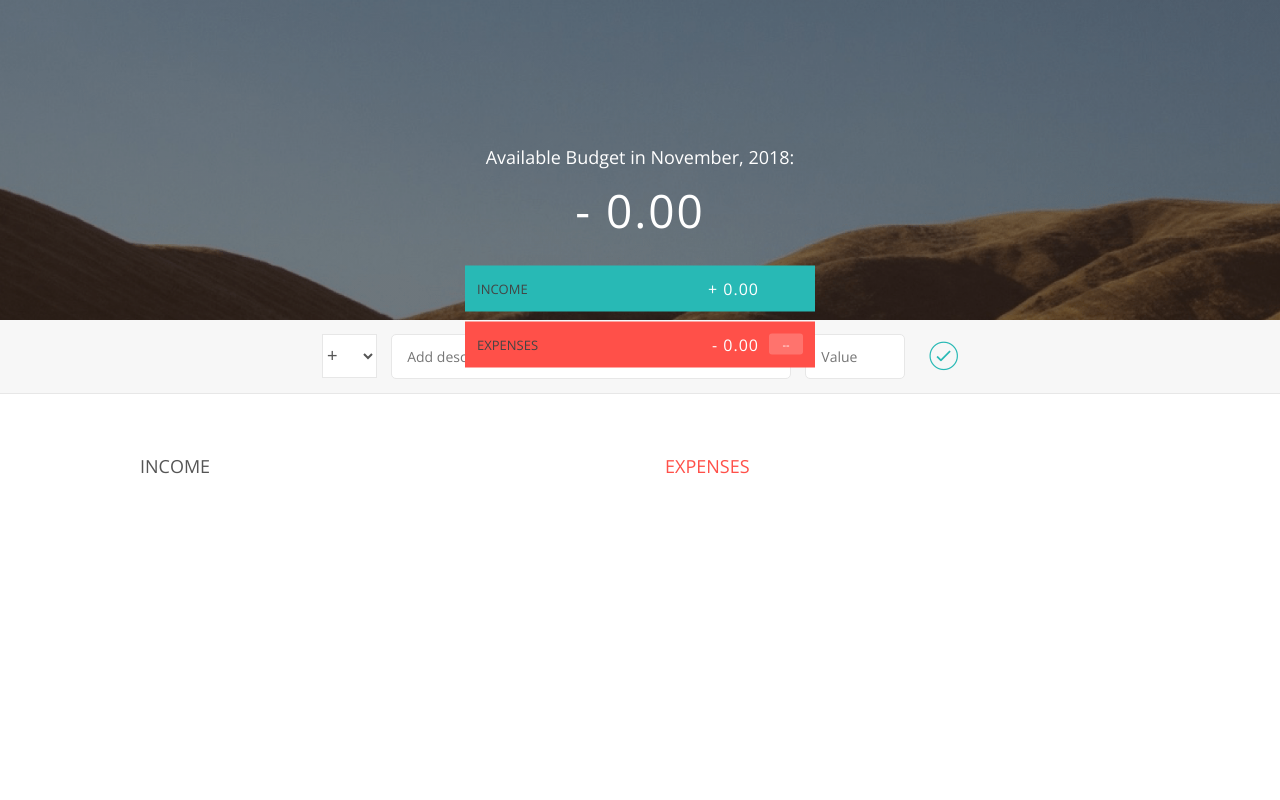
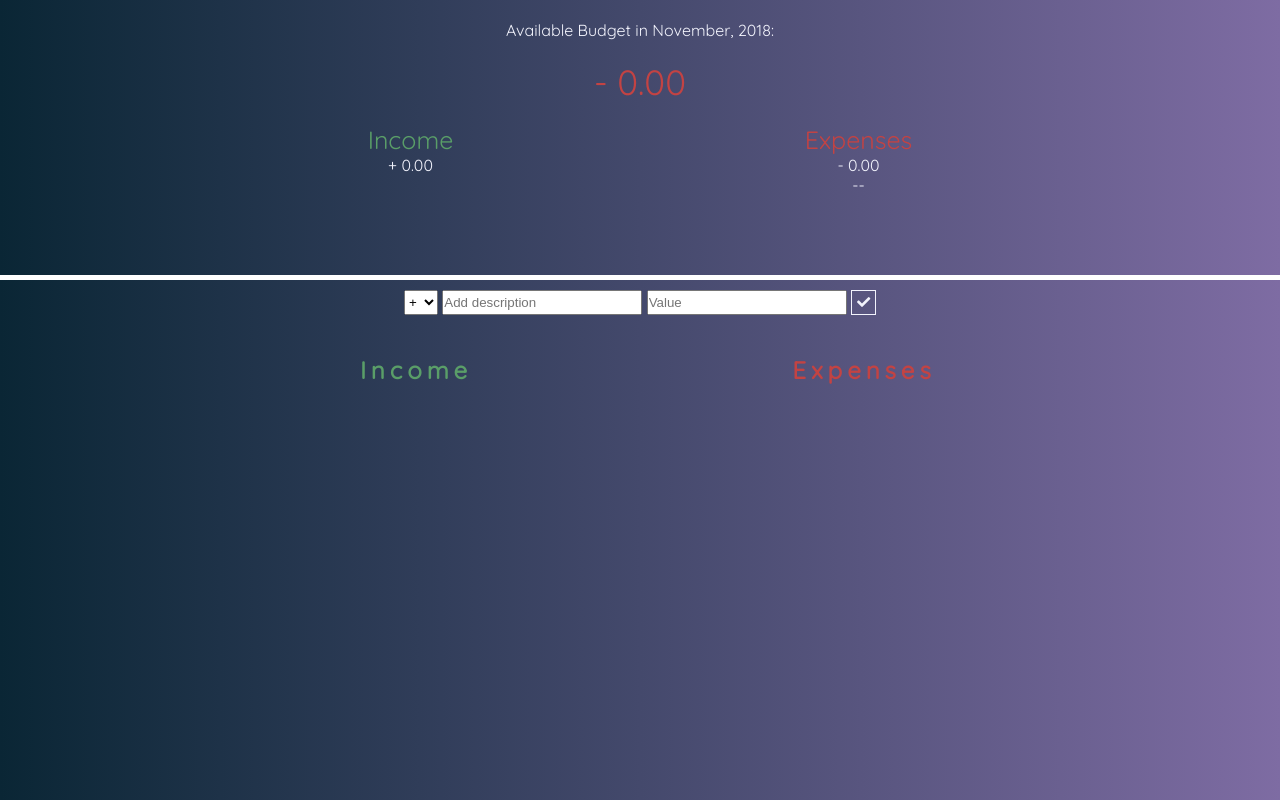
Before and after one commit to nicolaskimm/budgety-, a website: page index.html in a window 1280 px wide. Drawn offline with nearby package versions, Linux system fonts and the light colour scheme.

Commit message:
add new styles

```diff
--- a/app.js
+++ b/app.js
@@ -67,17 +67,24 @@ var budgetController = (function(){
         },
 
         deleteItem: function(id, type) {
-            var ids, index;
+            var ids, index, newType;
 
-            ids = data.allItems[type].map(function(current){
+            newType= '';
+            if (type = 'expenses') {
+                newType = 'exp'
+            } else {
+                newType = 'inc'
+            };
+
+
+            ids = data.allItems[newType].map(function(current){
                 return current.id;
             })
 
-            console.log(ids.indexOf(id));
             index = ids.indexOf(id);
 
             if (index !== -1) {
-                data.allItems[type].splice(index, 1);
+                data.allItems[newType].splice(index, 1);
             }
         },
 
@@ -94,7 +101,6 @@ var budgetController = (function(){
                 data.percentage = Math.round((data.totals.exp / data.totals.inc) * 100);
             } else {
                 data.percentage = -1;
-                console.log('nie ma procentu');
             }
         },
 
@@ -141,7 +147,7 @@ var UIController = (function() {
         budgetIncome: '.budget__income--value',
         budgetExpense: '.budget__expenses--value',
         percentageExpense: '.budget__expenses--percentage',
-        container: '.container',
+        container: '.inputs_container',
         percentageItem: '.item__percentage',
         dateField: '.budget__title--month',
     };
@@ -190,10 +196,10 @@ var UIController = (function() {
             // create html string with placeholder
             if (type === 'inc') {
                 element = DOMStrings.incomeList;
-                html = '<div class="item clearfix" id="inc-%id%"><div class="item__description">%description%</div><div class="right clearfix"><div class="item__value">%value%</div><div class="item__delete"><button class="item__delete--btn"><i class="ion-ios-close-outline"></i></button></div></div></div>'
+                html = '<div class="item" id="inc-%id%"><div class="item__description">%description%</div><div class="right"><div class="item__value">%value%</div><div class="item__delete"><button class="item__delete--btn">x</button></div></div></div>'
             } else if (type === 'exp') {
                 element = DOMStrings.expenseList;
-                html = '<div class="item clearfix" id="exp-%id%"><div class="item__description">%description%</div><div class="right clearfix"><div class="item__value">%value%</div><div class="item__percentage">21%</div><div class="item__delete"><button class="item__delete--btn"><i class="ion-ios-close-outline"></i></button></div></div></div>'
+                html = '<div class="item" id="exp-%id%"><div class="item__description">%description%</div><div class="right"><div class="item__value">%value%</div><div class="item__percentage">21%</div><div class="item__delete"><button class="item__delete--btn">x</button></div></div></div>'
             }
 
             // replace placeholder with the actual data
@@ -224,7 +230,7 @@ var UIController = (function() {
         },
 
         displayBudget: function(obj) {
-            var type;
+            var type, budgetNumber;
 
             obj.budget > 0 ? type = 'inc' : type = 'exp';
 
@@ -260,7 +266,6 @@ var UIController = (function() {
 
             months = ['January', 'February', 'March', 'April', 'May', 'June', 'July', 'August', 'September', 'October', 'November', 'December']
 
-            console.log(months[month] + ', ' + year);
             document.querySelector(DOMStrings.dateField).textContent = months[month] + ', ' + year;
         },
 
@@ -349,7 +354,7 @@ var controller = (function(budgetController, UIController){
         // find id of the clicked el
         var itemID, splitID, type, ID;
 
-        itemID = event.target.parentNode.parentNode.parentNode.parentNode.id;
+        itemID = event.target.parentNode.parentNode.parentNode.id;
 
         // delete it from budgetController
         if(itemID) {
--- a/index.html
+++ b/index.html
@@ -2,30 +2,26 @@
 <html lang="en">
     <head>
         <meta charset="UTF-8">
-        <link href="https://fonts.googleapis.com/css?family=Open+Sans:100,300,400,600" rel="stylesheet" type="text/css">
-        <link href="http://code.ionicframework.com/ionicons/2.0.1/css/ionicons.min.css" rel="stylesheet" type="text/css">
-        <link type="text/css" rel="stylesheet" href="style.css">
+        <link rel="stylesheet" href="https://use.fontawesome.com/releases/v5.5.0/css/all.css" integrity="sha384-B4dIYHKNBt8Bc12p+WXckhzcICo0wtJAoU8YZTY5qE0Id1GSseTk6S+L3BlXeVIU" crossorigin="anonymous">
+        <link type="text/css" rel="stylesheet" href="styles/style.css">
         <title>Budgety</title>
     </head>
     <body>
-
       <div class="top">
         <div class="budget">
           <div class="budget__title">
             Available Budget in <span class="budget__title--month">%Month%</span>:
           </div>
-
-                <div class="budget__value">+ 2,345.64</div>
-
-                <div class="budget__income clearfix">
+          <div class="budget__value value--negative value--positive">+ 2,345.64</div>
+          <div class="budget_box">
+            <div class="budget__income">
               <div class="budget__income--text">Income</div>
               <div class="right">
                   <div class="budget__income--value">+ 4,300.00</div>
                   <div class="budget__income--percentage">&nbsp;</div>
               </div>
             </div>
-
-                <div class="budget__expenses clearfix">
+            <div class="budget__expenses">
               <div class="budget__expenses--text">Expenses</div>
               <div class="right clearfix">
                 <div class="budget__expenses--value">- 1,954.36</div>
@@ -34,9 +30,7 @@
             </div>
           </div>
         </div>
-
-
-
+      </div>
       <div class="bottom">
         <div class="add">
           <div class="add__container">
@@ -46,79 +40,24 @@
             </select>
             <input type="text" class="add__description" placeholder="Add description">
             <input type="number" class="add__value" placeholder="Value">
-                    <button class="add__btn"><i class="ion-ios-checkmark-outline"></i></button>
+            <button class="add__btn"><i class="fas fa-check"></i></button>
           </div>
         </div>
-
-            <div class="container clearfix">
+        <div class="inputs_container">
           <div class="income">
             <h2 class="income__title">Income</h2>
-
             <div class="income__list">
-
-                        <!--
-                        <div class="item clearfix" id="income-0">
-                            <div class="item__description">Salary</div>
-                            <div class="right clearfix">
-                                <div class="item__value">+ 2,100.00</div>
-                                <div class="item__delete">
-                                    <button class="item__delete--btn"><i class="ion-ios-close-outline"></i></button>
-                                </div>
-                            </div>
-                        </div>
-
-                        <div class="item clearfix" id="income-1">
-                            <div class="item__description">Sold car</div>
-                            <div class="right clearfix">
-                                <div class="item__value">+ 1,500.00</div>
-                                <div class="item__delete">
-                                    <button class="item__delete--btn"><i class="ion-ios-close-outline"></i></button>
-                                </div>
-                            </div>
-                        </div>
-                        -->
 
             </div>
           </div>
-
-
-
           <div class="expenses">
             <h2 class="expenses__title">Expenses</h2>
-
             <div class="expenses__list">
-
-                        <!--
-                        <div class="item clearfix" id="expense-0">
-                            <div class="item__description">Apartment rent</div>
-                            <div class="right clearfix">
-                                <div class="item__value">- 900.00</div>
-                                <div class="item__percentage">21%</div>
-                                <div class="item__delete">
-                                    <button class="item__delete--btn"><i class="ion-ios-close-outline"></i></button>
-                                </div>
-                            </div>
-                        </div>
-
-                        <div class="item clearfix" id="expense-1">
-                            <div class="item__description">Grocery shopping</div>
-                            <div class="right clearfix">
-                                <div class="item__value">- 435.28</div>
-                                <div class="item__percentage">10%</div>
-                                <div class="item__delete">
-                                    <button class="item__delete--btn"><i class="ion-ios-close-outline"></i></button>
-                                </div>
-                            </div>
-                        </div>
-                        -->
 
             </div>
           </div>
         </div>
-
-
       </div>
-
       <script src="app.js"></script>
     </body>
 </html>
--- a/style.css
+++ /dev/null
@@ -1,277 +0,0 @@
-/**********************************************
-*** GENERAL
-**********************************************/
-
-* {
-    margin: 0;
-    padding: 0;
-    box-sizing: border-box;
-}
-
-.clearfix::after {
-    content: "";
-    display: table;
-    clear: both;
-}
-
-body {
-    color: #555;
-    font-family: Open Sans;
-    font-size: 16px;
-    position: relative;
-    height: 100vh;
-    font-weight: 400;
-}
-
-.right { float: right; }
-.red { color: #FF5049 !important; }
-.red-focus:focus { border: 1px solid #FF5049 !important; }
-
-/**********************************************
-*** TOP PART
-**********************************************/
-
-.top {
-    height: 40vh;
-    background-image: linear-gradient(rgba(0, 0, 0, 0.35), rgba(0, 0, 0, 0.35)), url(back.png);
-    background-size: cover;
-    background-position: center;
-    position: relative;
-}
-
-.budget {
-    position: absolute;
-    width: 350px;
-    top: 80%;
-    left: 50%;
-    transform: translate(-50%, -50%);
-    color: #fff;
-}
-
-.budget__title {
-    font-size: 18px;
-    text-align: center;
-    margin-bottom: 10px;
-    font-weight: 300;
-}
-
-.budget__value {
-    font-weight: 300;
-    font-size: 46px;
-    text-align: center;
-    margin-bottom: 25px;
-    letter-spacing: 2px;
-}
-
-.budget__income,
-.budget__expenses {
-    padding: 12px;
-    text-transform: uppercase;
-}
-
-.budget__income {
-    margin-bottom: 10px;
-    background-color: #28B9B5;
-}
-
-.budget__expenses {
-    background-color: #FF5049;
-}
-
-.budget__income--text,
-.budget__expenses--text {
-    float: left;
-    font-size: 13px;
-    color: #444;
-    margin-top: 2px;
-}
-
-.budget__income--value,
-.budget__expenses--value {
-    letter-spacing: 1px;
-    float: left;
-}
-
-.budget__income--percentage,
-.budget__expenses--percentage {
-    float: left;
-    width: 34px;
-    font-size: 11px;
-    padding: 3px 0;
-    margin-left: 10px;
-}
-
-.budget__expenses--percentage {
-    background-color: rgba(255, 255, 255, 0.2);
-    text-align: center;
-    border-radius: 3px;
-}
-
-
-/**********************************************
-*** BOTTOM PART
-**********************************************/
-
-/***** FORM *****/
-.add {
-    padding: 14px;
-    border-bottom: 1px solid #e7e7e7;
-    background-color: #f7f7f7;
-}
-
-.add__container {
-    margin: 0 auto;
-    text-align: center;
-}
-
-.add__type {
-    width: 55px;
-    border: 1px solid #e7e7e7;
-    height: 44px;
-    font-size: 18px;
-    color: inherit;
-    background-color: #fff;
-    margin-right: 10px;
-    font-weight: 300;
-    transition: border 0.3s;
-}
-
-.add__description,
-.add__value {
-    border: 1px solid #e7e7e7;
-    background-color: #fff;
-    color: inherit;
-    font-family: inherit;
-    font-size: 14px;
-    padding: 12px 15px;
-    margin-right: 10px;
-    border-radius: 5px;
-    transition: border 0.3s;
-}
-
-.add__description { width: 400px;}
-.add__value { width: 100px;}
-
-.add__btn {
-    font-size: 35px;
-    background: none;
-    border: none;
-    color: #28B9B5;
-    cursor: pointer;
-    display: inline-block;
-    vertical-align: middle;
-    line-height: 1.1;
-    margin-left: 10px;
-}
-
-.add__btn:active { transform: translateY(2px); }
-
-.add__type:focus,
-.add__description:focus,
-.add__value:focus {
-    outline: none;
-    border: 1px solid #28B9B5;
-}
-
-.add__btn:focus { outline: none; }
-
-/***** LISTS *****/
-.container {
-    width: 1000px;
-    margin: 60px auto;
-}
-
-.income {
-    float: left;
-    width: 475px;
-    margin-right: 50px;
-}
-
-.expenses {
-    float: left;
-    width: 475px;
-}
-
-h2 {
-    text-transform: uppercase;
-    font-size: 18px;
-    font-weight: 400;
-    margin-bottom: 15px;
-}
-
-.icome__title { color: #28B9B5; }
-.expenses__title { color: #FF5049; }
-
-.item {
-    padding: 13px;
-    border-bottom: 1px solid #e7e7e7;
-}
-
-.item:first-child { border-top: 1px solid #e7e7e7; }
-.item:nth-child(even) { background-color: #f7f7f7; }
-
-.item__description {
-    float: left;
-}
-
-.item__value {
-    float: left;
-    transition: transform 0.3s;
-}
-
-.item__percentage {
-    float: left;
-    margin-left: 20px;
-    transition: transform 0.3s;
-    font-size: 11px;
-    background-color: #FFDAD9;
-    padding: 3px;
-    border-radius: 3px;
-    width: 32px;
-    text-align: center;
-}
-
-.income .item__value,
-.income .item__delete--btn {
-    color: #28B9B5;
-}
-
-.expenses .item__value,
-.expenses .item__percentage,
-.expenses .item__delete--btn {
-    color: #FF5049;
-}
-
-
-.item__delete {
-    float: left;
-}
-
-.item__delete--btn {
-    font-size: 22px;
-    background: none;
-    border: none;
-    cursor: pointer;
-    display: inline-block;
-    vertical-align: middle;
-    line-height: 1;
-    display: none;
-}
-
-.item__delete--btn:focus { outline: none; }
-.item__delete--btn:active { transform: translateY(2px); }
-
-.item:hover .item__delete--btn { display: block; }
-.item:hover .item__value { transform: translateX(-20px); }
-.item:hover .item__percentage { transform: translateX(-20px); }
-
-
-.unpaid {
-    background-color: #FFDAD9 !important;
-    cursor: pointer;
-    color: #FF5049;
-
-}
-
-.unpaid .item__percentage { box-shadow: 0 2px 6px 0 rgba(0, 0, 0, 0.1); }
-.unpaid:hover .item__description { font-weight: 900; }
--- /dev/null
+++ b/styles/style.css
@@ -0,0 +1,245 @@
+@import url("https://fonts.googleapis.com/css?family=Quicksand");
+* {
+  margin: 0;
+  padding: 0;
+  -webkit-box-sizing: border-box;
+          box-sizing: border-box;
+}
+
+body {
+  height: 100vh;
+  width: 100vw;
+  background-image: -webkit-gradient(linear, left top, right top, from(#0a2635), to(#7e6ca3));
+  background-image: linear-gradient(to right, #0a2635, #7e6ca3);
+  font-family: "Quicksand";
+  color: #f2f3fc;
+}
+
+.top {
+  display: -webkit-box;
+  display: -ms-flexbox;
+  display: flex;
+  -webkit-box-orient: vertical;
+  -webkit-box-direction: normal;
+      -ms-flex-direction: column;
+          flex-direction: column;
+  -webkit-box-align: center;
+      -ms-flex-align: center;
+          align-items: center;
+  height: 35%;
+  width: 100%;
+  border-bottom: 5px solid white;
+}
+
+.top .budget {
+  display: -webkit-box;
+  display: -ms-flexbox;
+  display: flex;
+  -webkit-box-align: center;
+      -ms-flex-align: center;
+          align-items: center;
+  -webkit-box-orient: vertical;
+  -webkit-box-direction: normal;
+      -ms-flex-direction: column;
+          flex-direction: column;
+  height: 100%;
+  width: 70%;
+  margin-bottom: 10px;
+}
+
+.top .budget > * {
+  margin-bottom: 20px;
+}
+
+.top .budget .budget__title {
+  margin-top: 20px;
+}
+
+.top .budget .budget__value {
+  font-size: 35px;
+}
+
+.top .budget .value--positive {
+  color: #5a9e68;
+}
+
+.top .budget .value--negative {
+  color: #c34343;
+}
+
+.top .budget .budget_box {
+  display: -webkit-box;
+  display: -ms-flexbox;
+  display: flex;
+  -ms-flex-pack: distribute;
+      justify-content: space-around;
+  width: 100%;
+  text-align: center;
+  margin: 0 30px;
+}
+
+.top .budget .budget_box .budget__income--text, .top .budget .budget_box .budget__expenses--text {
+  font-size: 25px;
+}
+
+.top .budget .budget_box .budget__income--text {
+  color: #5a9e68;
+}
+
+.top .budget .budget_box .budget__expenses--text {
+  color: #c34343;
+}
+
+.top .budget_box {
+  display: -webkit-box;
+  display: -ms-flexbox;
+  display: flex;
+  -webkit-box-orient: horizontal;
+  -webkit-box-direction: normal;
+      -ms-flex-direction: row;
+          flex-direction: row;
+}
+
+.bottom {
+  display: -webkit-box;
+  display: -ms-flexbox;
+  display: flex;
+  -webkit-box-align: center;
+      -ms-flex-align: center;
+          align-items: center;
+  -webkit-box-orient: vertical;
+  -webkit-box-direction: normal;
+      -ms-flex-direction: column;
+          flex-direction: column;
+  height: 65%;
+  width: 100%;
+  border-top: 5px solid white;
+  border-top: none;
+}
+
+.bottom .add {
+  text-align: center;
+  margin-top: 10px;
+}
+
+.bottom .inputs_container {
+  margin-top: 20px;
+  width: 70%;
+  display: -webkit-box;
+  display: -ms-flexbox;
+  display: flex;
+  -ms-flex-pack: distribute;
+      justify-content: space-around;
+  -webkit-box-orient: horizontal;
+  -webkit-box-direction: normal;
+      -ms-flex-direction: row;
+          flex-direction: row;
+}
+
+.bottom .inputs_container .income, .bottom .inputs_container .expenses {
+  width: 100%;
+  padding: 20px;
+}
+
+.bottom .inputs_container .income__title, .bottom .inputs_container .expenses__title {
+  text-align: center;
+  letter-spacing: 5px;
+}
+
+.bottom .inputs_container .income__title {
+  color: #5a9e68;
+}
+
+.bottom .inputs_container .expenses__title {
+  color: #c34343;
+}
+
+.bottom .inputs_container .income__list .item, .bottom .inputs_container .expenses__list .item {
+  display: -webkit-box;
+  display: -ms-flexbox;
+  display: flex;
+  -webkit-box-orient: horizontal;
+  -webkit-box-direction: normal;
+      -ms-flex-direction: row;
+          flex-direction: row;
+  -webkit-box-pack: justify;
+      -ms-flex-pack: justify;
+          justify-content: space-between;
+}
+
+.bottom .inputs_container .income__list .item .right, .bottom .inputs_container .expenses__list .item .right {
+  display: -webkit-box;
+  display: -ms-flexbox;
+  display: flex;
+  -webkit-box-orient: horizontal;
+  -webkit-box-direction: normal;
+      -ms-flex-direction: row;
+          flex-direction: row;
+  -webkit-box-align: center;
+      -ms-flex-align: center;
+          align-items: center;
+}
+
+.bottom .inputs_container .income__list .item .right .item__delete--btn, .bottom .inputs_container .expenses__list .item .right .item__delete--btn {
+  display: -webkit-box;
+  display: -ms-flexbox;
+  display: flex;
+  -webkit-box-align: center;
+      -ms-flex-align: center;
+          align-items: center;
+  -webkit-box-pack: center;
+      -ms-flex-pack: center;
+          justify-content: center;
+  margin-left: 5px;
+  width: 10px;
+  height: 10px;
+  font-size: 8px;
+  background-color: transparent;
+  color: #f2f3fc;
+  border: 0.5px solid #f2f3fc;
+  border-radius: 100%;
+  -webkit-transition: 1s;
+  transition: 1s;
+}
+
+.bottom .inputs_container .income__list .item .right .item__delete--btn:hover, .bottom .inputs_container .expenses__list .item .right .item__delete--btn:hover {
+  color: #c34343;
+  border-color: #c34343;
+  width: 20px;
+  height: 20px;
+  font-size: 15px;
+}
+
+.bottom .inputs_container .income__list .item .right .item__percentage, .bottom .inputs_container .expenses__list .item .right .item__percentage {
+  margin-left: 8px;
+}
+
+.bottom .add__container .add__type, .bottom .add__container .add__btn {
+  height: 25px;
+  width: 25px;
+}
+
+.bottom .add__container .add__type {
+  width: 34px;
+}
+
+.bottom .add__container .add__btn i {
+  color: #f2f3fc;
+  -webkit-transition: 0.5s;
+  transition: 0.5s;
+}
+
+.bottom .add__container .add__btn i:hover {
+  color: #5a9e68;
+}
+
+.bottom .add__container .add__btn {
+  background-color: transparent;
+  border: 1px solid #f2f3fc;
+}
+
+.bottom .add__container .add__description, .bottom .add__container .add__value {
+  width: 200px;
+  height: 25px;
+}
+/*# sourceMappingURL=style.css.map */
```
Also changed, not shown: package.json (added, +22 -0 lines), back.png (deleted), 1 other file. Lines whose indentation alone changed are shown as unchanged.
